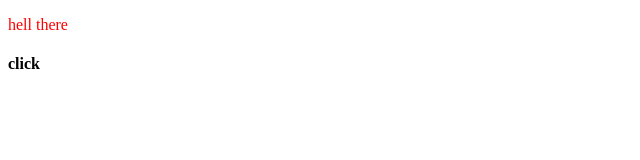
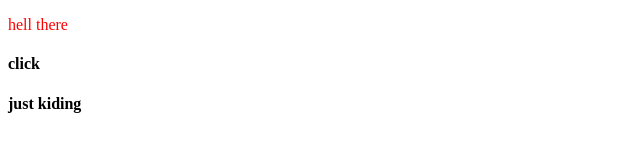
Before and after one commit to Heera16700/localrepo, a plain HTML site: page index.html in a window 1280 px wide. Shown: the whole page, without its empty margins (0-640 px from the left). Drawn offline with Linux system fonts and the light colour scheme.

Commit message:
just trying to add in new branch

```diff
--- a/index.html
+++ b/index.html
@@ -8,5 +8,6 @@
 <body>
     <p>hell there</p>
     <h4>click</h4>
+    <h4>just kiding</h4>
 </body>
 </html>
```
